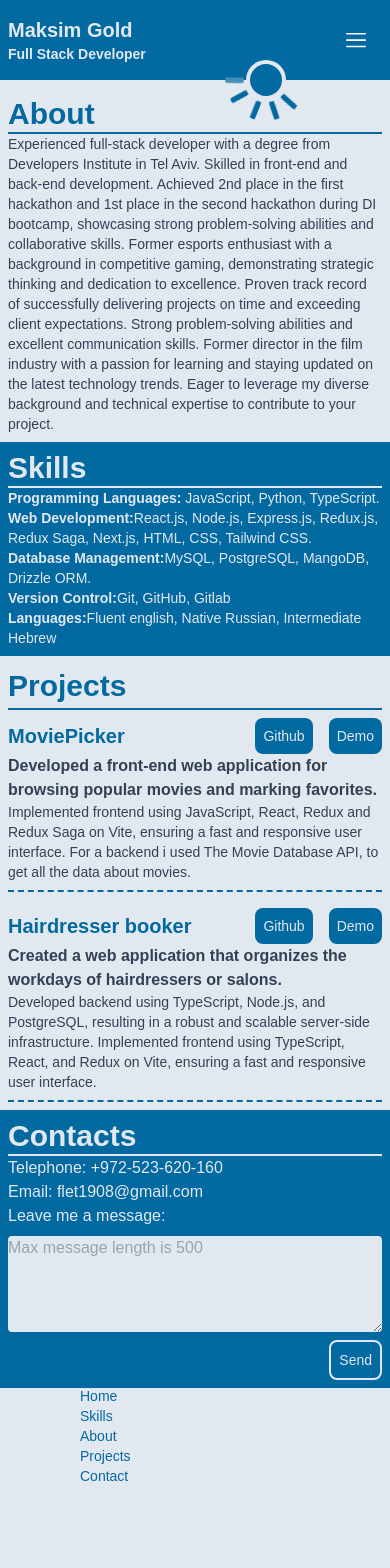
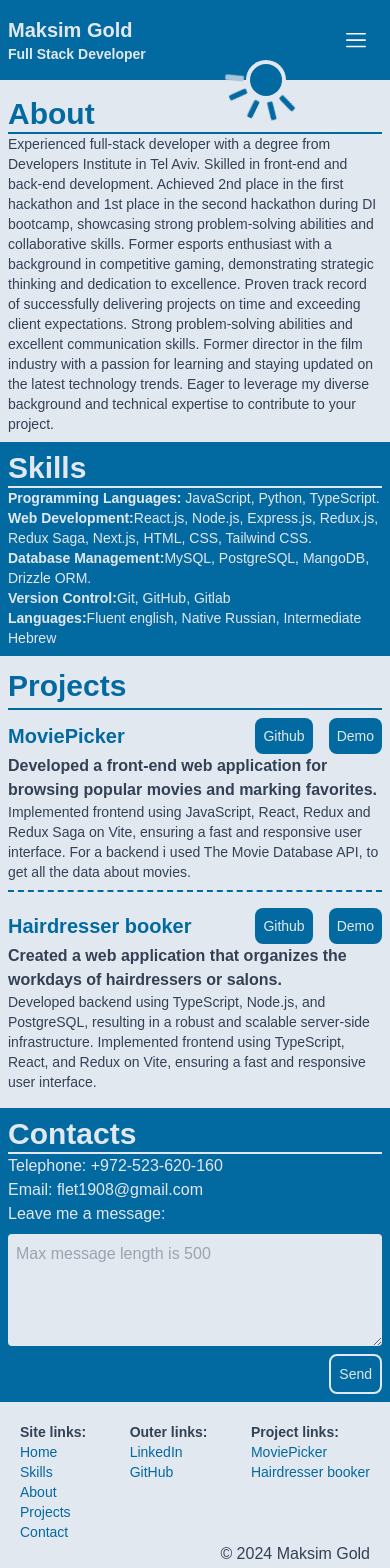
Before and after one commit to flet1234/personalPage, a Next.js app in the folder my_site/: page / in a window 390 px wide. Shown: the top 1568 px of the page. Before the commit the page ends 1486 px from the top, so only its background shows below. Built offline with nearby package versions, Linux system fonts and the light colour scheme; no server answers.

Commit message:
1st mobile version

```diff
--- a/my_site/src/app/components/ContactMessage.tsx
+++ b/my_site/src/app/components/ContactMessage.tsx
@@ -20,7 +20,7 @@ const ContactMessage = () => {
     return (
         <form action={submitText} className="flex flex-col gap-2">
             <label htmlFor="message">Leave me a message:</label>
-            <textarea rows={4} cols={1} placeholder="Max message length is 500" id="message" maxLength={500} name="message" className="text-textColor bg-background rounded resize-y"/>
+            <textarea rows={4} cols={1} placeholder="Max message length is 500" id="message" maxLength={500} name="message" className="text-textColor bg-background rounded resize-y p-2"/>
             <button type="submit" className="p-2 text-sm rounded-lg border-background border-2 w-fit self-end">Send</button>
         </form>
     );
--- a/my_site/src/app/components/Footer.tsx
+++ b/my_site/src/app/components/Footer.tsx
@@ -1,8 +1,9 @@
 const Footer = () => {
     return (
-      <footer className="h-24 flex bg-background justify-between items-center px-20 text-slate-200 p-2">
-        <div className="flex text-secondBackground text-sm">
+      <footer className="bg-background text-slate-200 p-5 w-full">
+        <div className="flex justify-between text-secondBackground text-sm gap-4 text-secondBackground">
           <ul className="flex flex-col">
+            <h3 className="font-semibold text-textColor">Site links:</h3>
             <li>
               <a href="#home">Home</a>
             </li>
@@ -19,7 +20,34 @@ const Footer = () => {
               <a href="#contacts">Contact</a>
             </li>
           </ul>
+          <ul className="flex flex-col">
+            <h3 className="font-semibold text-textColor">Outer links:</h3>
+            <li>
+              <a href="https://www.linkedin.com/in/maksim-gold-453429139/" target="_blank" rel="noreferrer">
+                LinkedIn
+              </a>
+            </li>
+            <li>
+              <a href="https://github.com/flet1234" target="_blank" rel="noreferrer">
+                GitHub
+              </a>
+            </li>
+          </ul>
+          <ul className="flex flex-col">
+            <h3 className="font-semibold text-textColor">Project links:</h3>
+            <li>
+              <a href="https://flextestcase.onrender.com/" target="_blank" rel="noreferrer">
+                MoviePicker
+              </a>
+            </li>
+            <li>
+              <a href="https://hairdresserbooking.onrender.com" target="_blank" rel="noreferrer">
+                Hairdresser booker
+              </a>
+            </li>
+          </ul>
         </div>
+        <h4 className="flex justify-end text-textColor">© 2024 Maksim Gold</h4>
       </footer>
     );
 }
--- a/my_site/src/app/components/MobileDropdown.tsx
+++ b/my_site/src/app/components/MobileDropdown.tsx
@@ -20,6 +20,10 @@ export default function MobileDropdown() {
      setIsOpen(false);
     }
   };
+
+  const handleClick = () => {
+    setIsOpen(false);
+  }
 
   useEffect(() => {
     document.addEventListener("mousedown", handleClickOutside);
@@ -67,19 +71,29 @@ export default function MobileDropdown() {
           <div className="flex-col items-center my-2">
             <ul className="flex flex-col text-xl items-center space-y-2">
               <li className="hover:bg-sky-800 w-8/12 text-center h-8 hover:border-x-2 border-background border-dashed">
-                <a href="#home">Home</a>
+                <a href="#home" onClick={handleClick}>
+                  Home
+                </a>
               </li>
               <li className="hover:bg-sky-800 w-8/12 text-center h-8 hover:border-x-2 border-background border-dashed">
-                <a href="#about">About</a>
+                <a href="#about" onClick={handleClick}>
+                  About
+                </a>
               </li>
               <li className="hover:bg-sky-800 w-8/12 text-center h-8 hover:border-x-2 border-background border-dashed">
-                <a href="#skills">Skills</a>
+                <a href="#skills" onClick={handleClick}>
+                  Skills
+                </a>
               </li>
               <li className="hover:bg-sky-800 w-8/12 text-center h-8 hover:border-x-2 border-background border-dashed">
-                <a href="#projects">Projects</a>
+                <a href="#projects" onClick={handleClick}>
+                  Projects
+                </a>
               </li>
               <li className="hover:bg-sky-800 w-8/12 text-center h-8 hover:border-x-2 border-background border-dashed">
-                <a href="#contacts">Contact</a>
+                <a href="#contacts" onClick={handleClick}>
+                  Contacts
+                </a>
               </li>
             </ul>
           </div>
--- a/my_site/src/app/components/Project.tsx
+++ b/my_site/src/app/components/Project.tsx
@@ -16,7 +16,7 @@ const Project = ({
   type: "blue" | "white";
 }) => {
   return (
-    <div className="flex flex-col py-2 text-textColor border-b-2 border-secondBackground border-dashed">
+    <div className="flex flex-col py-2 text-textColor border-b-2 border-secondBackground border-dashed last:border-0">
       <div className="flex gap-4 items-center justify-between">
         <h2 className="text-xl font-bold text-secondBackground">{name}</h2>
         <div className="flex gap-4">
--- a/my_site/src/app/globals.css
+++ b/my_site/src/app/globals.css
@@ -16,6 +16,10 @@
   }
 }
 
+html {
+  scroll-behavior: smooth;
+}
+
 body {
   color: var(--foreground);
   background: var(--background);
--- a/my_site/src/app/layout.tsx
+++ b/my_site/src/app/layout.tsx
@@ -15,7 +15,7 @@ export default function RootLayout({
 }>) {
   return (
     <html lang="en">
-      <body id="home" className="bg-background w-screen">
+      <body id="home" className="bg-background">
         <Navbar />
         {children}
         <Footer />
```
